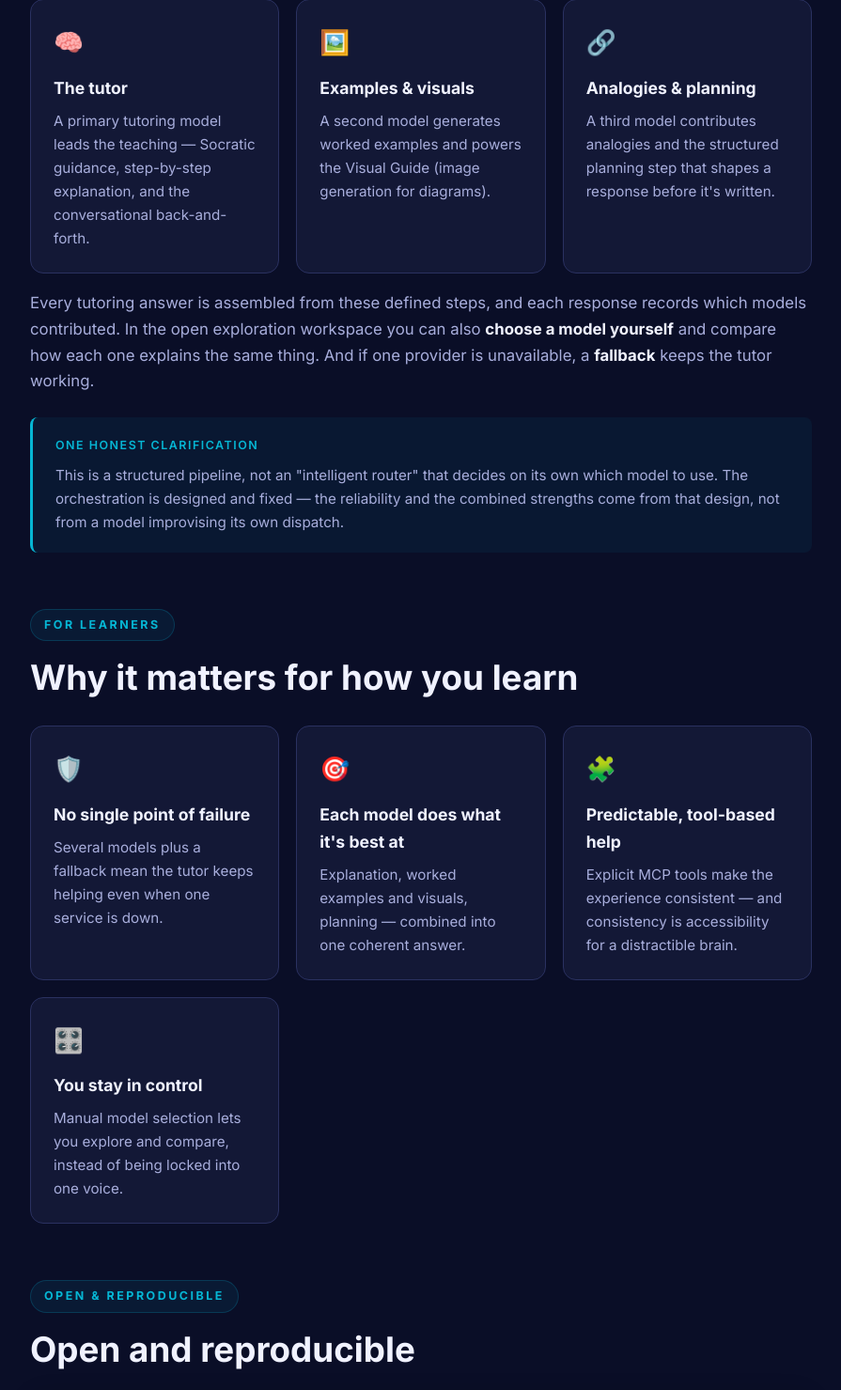
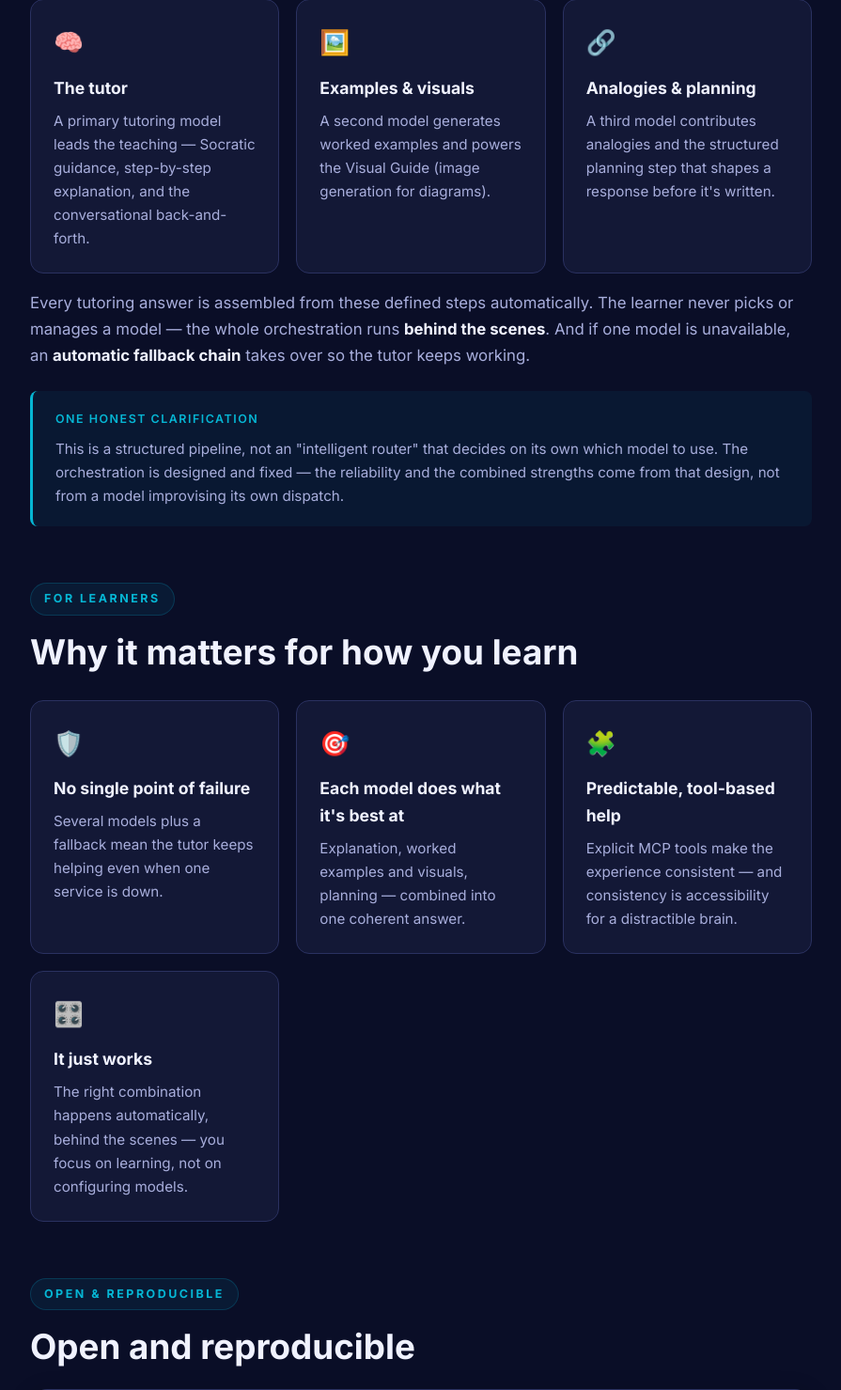
Before and after one commit to whitepanther69/synapse-course, a Flask app: template templates/mcp.html in a window 1280 px wide. Shown: the part 2417-3896 px from the top of the page at 94% size, without its empty margins (192-1087 px from the left). Run offline with Flask 3, Linux system fonts and the light colour scheme; the template is opened without the code that fills it, so the values that code supplies are empty; parts of the project's set-up code (start-up, migrations or seed data) failed here and were passed over; some web fonts are replaced.

Commit message:
MCP page: remove manual model-selection claim; orchestration is fully automatic

```diff
--- a/templates/mcp.html
+++ b/templates/mcp.html
@@ -441,7 +441,7 @@
             <div class="feature-card"><div class="fc-icon">🖼️</div><h3>Examples &amp; visuals</h3><p>A second model generates worked examples and powers the Visual Guide (image generation for diagrams).</p></div>
             <div class="feature-card"><div class="fc-icon">🔗</div><h3>Analogies &amp; planning</h3><p>A third model contributes analogies and the structured planning step that shapes a response before it's written.</p></div>
         </div>
-        <p style="margin-top:18px">Every tutoring answer is assembled from these defined steps, and each response records which models contributed. In the open exploration workspace you can also <strong>choose a model yourself</strong> and compare how each one explains the same thing. And if one provider is unavailable, a <strong>fallback</strong> keeps the tutor working.</p>
+        <p style="margin-top:18px">Every tutoring answer is assembled from these defined steps automatically. The learner never picks or manages a model — the whole orchestration runs <strong>behind the scenes</strong>. And if one model is unavailable, an <strong>automatic fallback chain</strong> takes over so the tutor keeps working.</p>
         <div class="tech-note">
             <strong>One honest clarification</strong>
             This is a structured pipeline, not an "intelligent router" that decides on its own which model to use. The orchestration is designed and fixed — the reliability and the combined strengths come from that design, not from a model improvising its own dispatch.
@@ -456,7 +456,7 @@
             <div class="feature-card"><div class="fc-icon">🛡️</div><h3>No single point of failure</h3><p>Several models plus a fallback mean the tutor keeps helping even when one service is down.</p></div>
             <div class="feature-card"><div class="fc-icon">🎯</div><h3>Each model does what it's best at</h3><p>Explanation, worked examples and visuals, planning — combined into one coherent answer.</p></div>
             <div class="feature-card"><div class="fc-icon">🧩</div><h3>Predictable, tool-based help</h3><p>Explicit MCP tools make the experience consistent — and consistency is accessibility for a distractible brain.</p></div>
-            <div class="feature-card"><div class="fc-icon">🎛️</div><h3>You stay in control</h3><p>Manual model selection lets you explore and compare, instead of being locked into one voice.</p></div>
+            <div class="feature-card"><div class="fc-icon">🎛️</div><h3>It just works</h3><p>The right combination happens automatically, behind the scenes — you focus on learning, not on configuring models.</p></div>
         </div>
     </section>
 
```
